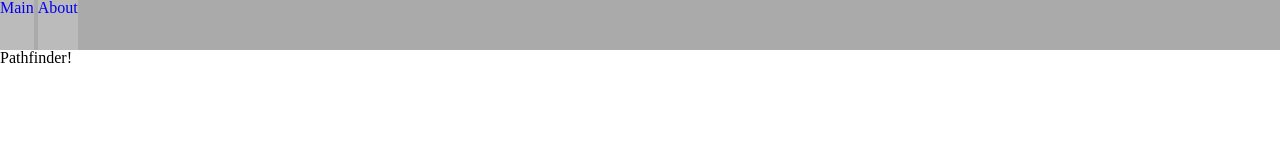
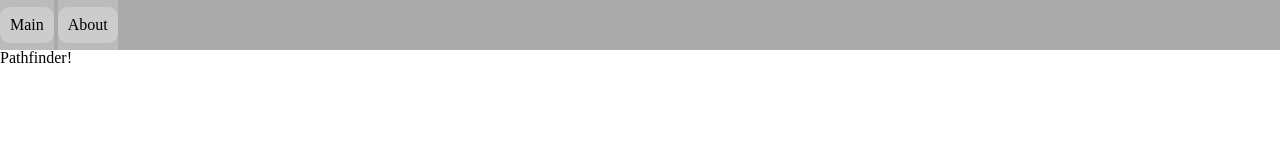
Before and after one commit to TKatra/Pathfinder, a website: page public/index.html in a window 1280 px wide. Drawn offline with nearby package versions, Linux system fonts and the light colour scheme; files that its build step writes are made by us from their sources.

Commit message:
Made style changes to the menu

```diff
--- a/public/sass/_headerMenu.scss
+++ b/public/sass/_headerMenu.scss
@@ -7,11 +7,25 @@ header nav {
     height: 50px;
     list-style: none;
 
+    -webkit-transform-style: preserve-3d;
+    -moz-transform-style: preserve-3d;
+    transform-style: preserve-3d;
+
     a {
       display: inline-block;
-      height: 100%;
-      // padding: 10px;
+      padding: 10px;
       text-decoration: none;
+      color: #000000;
+      background-color: #CCCCCC;
+      border-radius: 10px;
+
+      position: relative;
+      top: 50%;
+      transform: translateY(-50%);
+
+      &:hover {
+        background-color:#D2D2D2;
+      }
     }
   }
 }
```
